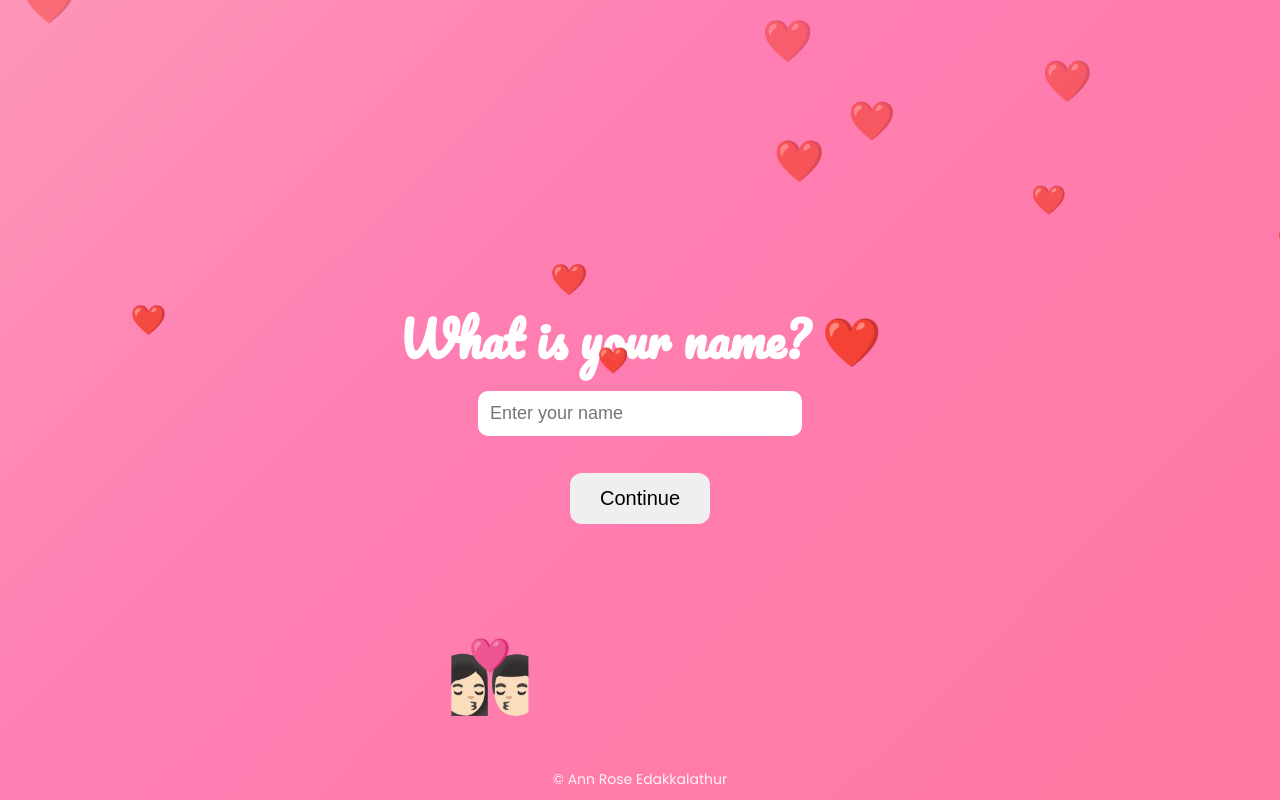
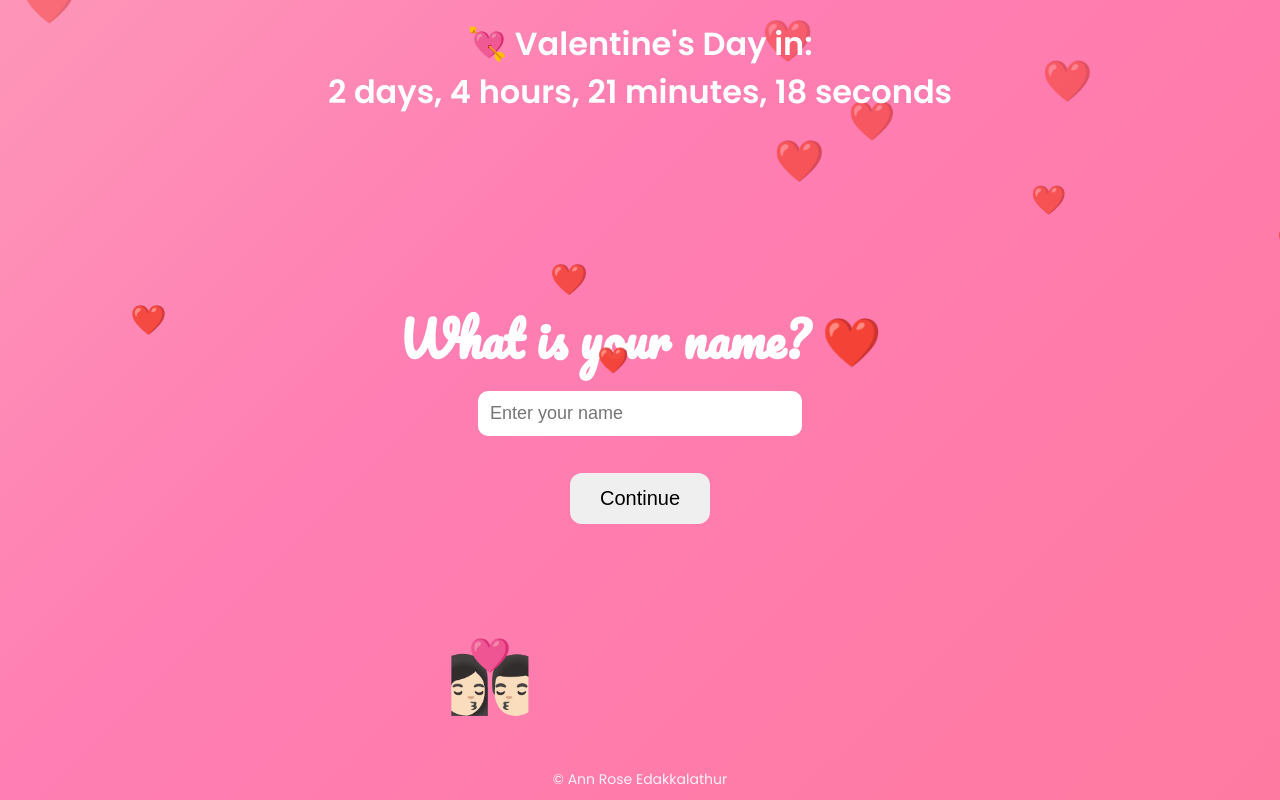
Before and after one commit to Annrosejojue/valentines-day, a plain HTML site: page index.html in a window 1280 px wide. Shown: the top 800 px of the page. Drawn offline with Linux system fonts and the light colour scheme.

Commit message:
Timer added

```diff
--- a/index.html
+++ b/index.html
@@ -126,10 +126,25 @@
             .heart { font-size: 30px !important; }
             .couple { font-size: 55px; bottom: 60px; }
         }
+        #countdownBox {
+
+        position: absolute;
+        top: 20px;
+        width: 100%;
+        text-align: center;
+        color: white;
+        font-size: 2rem;
+        font-weight: 600;
+        z-index: 999;}
+
     </style>
 </head>
 
 <body>
+<div id="countdownBox">
+    <div id="countdown"></div>
+</div>
+
 
 <!-- Couple Emoji Animation -->
 <div class="couple">👩🏻‍❤️‍💋‍👨🏻</div>
@@ -217,6 +232,32 @@
             floatMessage(randomLine);
         });
     }
+    // Valentine’s Day Countdown
+function updateCountdown() {
+    const now = new Date();
+    const year = now.getFullYear();
+    const valentines = new Date(`February 14, ${year} 00:00:00`);
+
+    // If Valentine's Day passed this year, count down to next year
+    if (now > valentines) {
+        valentines.setFullYear(year + 1);
+    }
+
+    const diff = valentines - now;
+
+    const days = Math.floor(diff / (1000 * 60 * 60 * 24));
+    const hours = Math.floor((diff / (1000 * 60 * 60)) % 24);
+    const minutes = Math.floor((diff / (1000 * 60)) % 60);
+    const seconds = Math.floor((diff / 1000) % 60);
+
+    document.getElementById("countdown").innerHTML =
+        `💘 Valentine's Day in: <br>
+        ${days} days, ${hours} hours, ${minutes} minutes, ${seconds} seconds`;
+}
+
+setInterval(updateCountdown, 1000);
+updateCountdown();
+
 
     function yesLove() {
         document.getElementById("container").innerHTML = `
```
